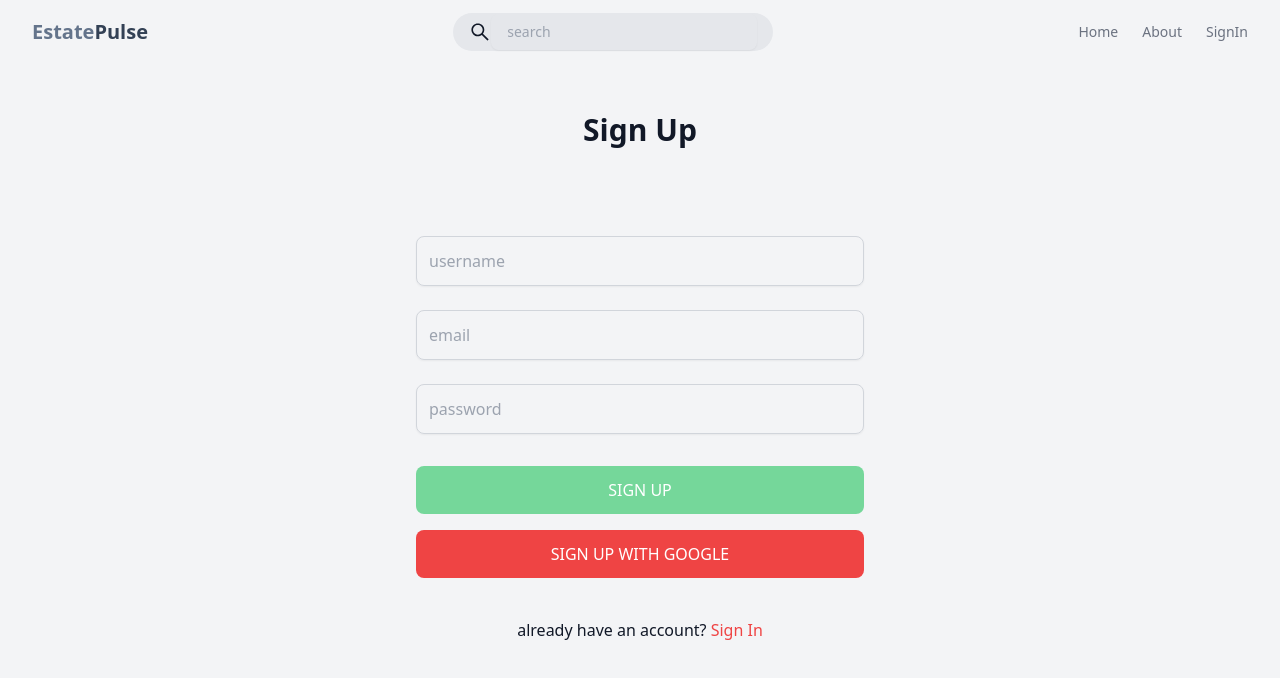
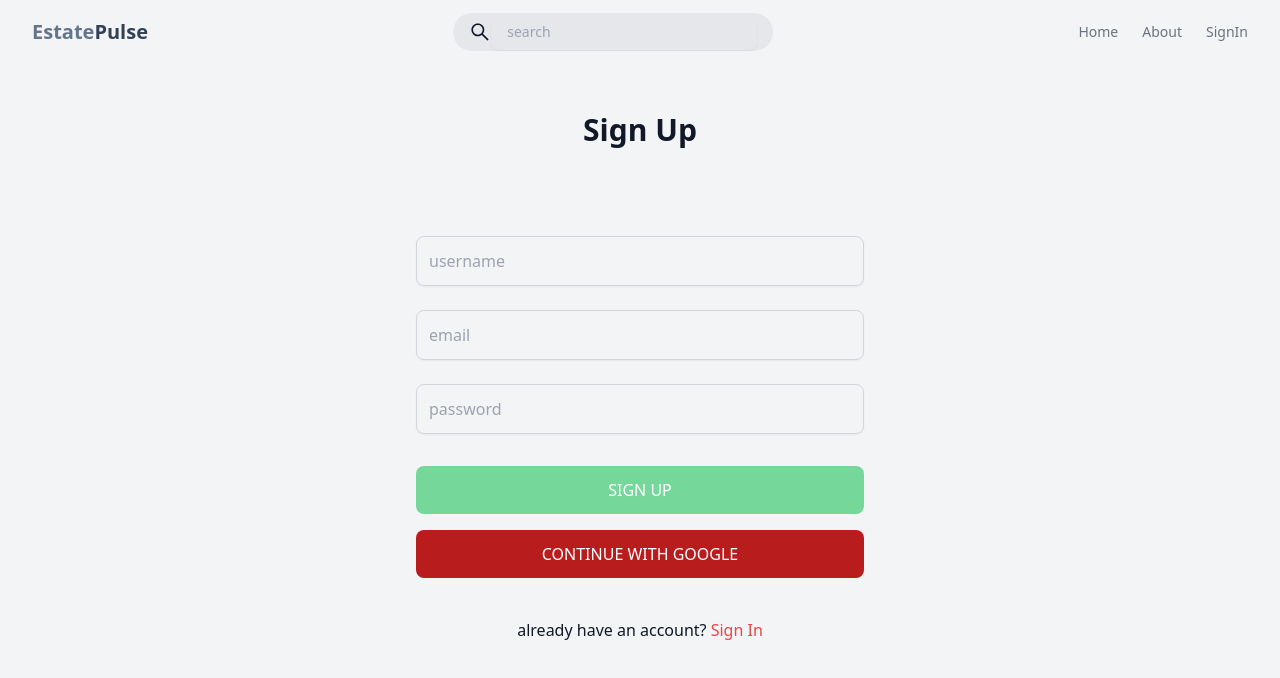
Before and after one commit to anoopraju31/estate-pulse-mern, a React (Vite) app in the folder client/: page /sign-up in a window 1280 px wide. Shown: the top 678 px of the page. Built offline with nearby package versions, Linux system fonts and the light colour scheme.

Commit message:
Client - GoogleAuth - Added

```diff
--- /dev/null
+++ b/client/src/components/GoogleAuth.tsx
@@ -0,0 +1,9 @@
+const GoogleAuth = () => {
+	return (
+		<button className='w-full my-2 py-3 px-6 bg-red-700 rounded-lg text-center uppercase text-white'>
+			Continue With Google
+		</button>
+	)
+}
+
+export default GoogleAuth
--- a/client/src/components/index.ts
+++ b/client/src/components/index.ts
@@ -1,2 +1,3 @@
 export { default as Header } from './Header'
 export { default as InputField } from './InputField'
+export { default as GoogleAuth } from './GoogleAuth'
--- a/client/src/pages/SignIn.tsx
+++ b/client/src/pages/SignIn.tsx
@@ -1,7 +1,7 @@
 import { useEffect, useState } from 'react'
 import { Link, useNavigate } from 'react-router-dom'
 import toast, { Toaster } from 'react-hot-toast'
-import { InputField } from '../components'
+import { GoogleAuth, InputField } from '../components'
 import { useAppSelector, useAppDispatch } from '../app/hooks'
 import {
 	signInFailure,
@@ -111,9 +111,7 @@ const SignInPage = () => {
 					</button>
 
 					{/* Google Sign Up Button */}
-					<button className='w-full my-2 py-3 px-6 bg-red-500 rounded-lg text-center uppercase text-white'>
-						Sign In With Google
-					</button>
+					<GoogleAuth />
 				</form>
 
 				{/* Link to Sign In Page */}
--- a/client/src/pages/SignUp.tsx
+++ b/client/src/pages/SignUp.tsx
@@ -1,5 +1,5 @@
 import { useEffect, useState } from 'react'
-import { InputField } from '../components'
+import { GoogleAuth, InputField } from '../components'
 import { Link, useNavigate } from 'react-router-dom'
 import { checkForm } from '../utils'
 import toast, { Toaster } from 'react-hot-toast'
@@ -116,9 +116,7 @@ const SignUpPage = () => {
 					</button>
 
 					{/* Google Sign Up Button */}
-					<button className='w-full my-2 py-3 px-6 bg-red-500 rounded-lg text-center uppercase text-white'>
-						Sign Up With Google
-					</button>
+					<GoogleAuth />
 				</form>
 
 				{/* Link to Sign In Page */}
```
